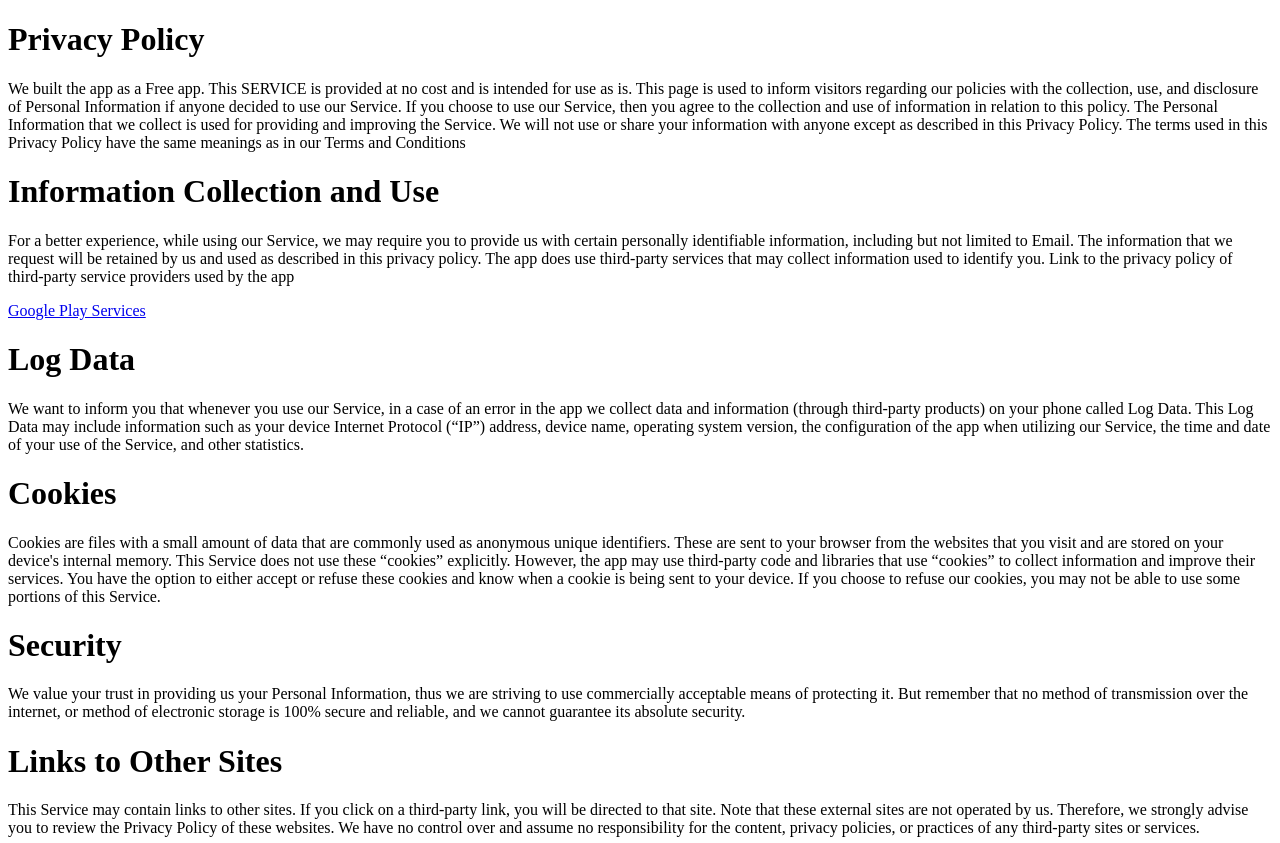
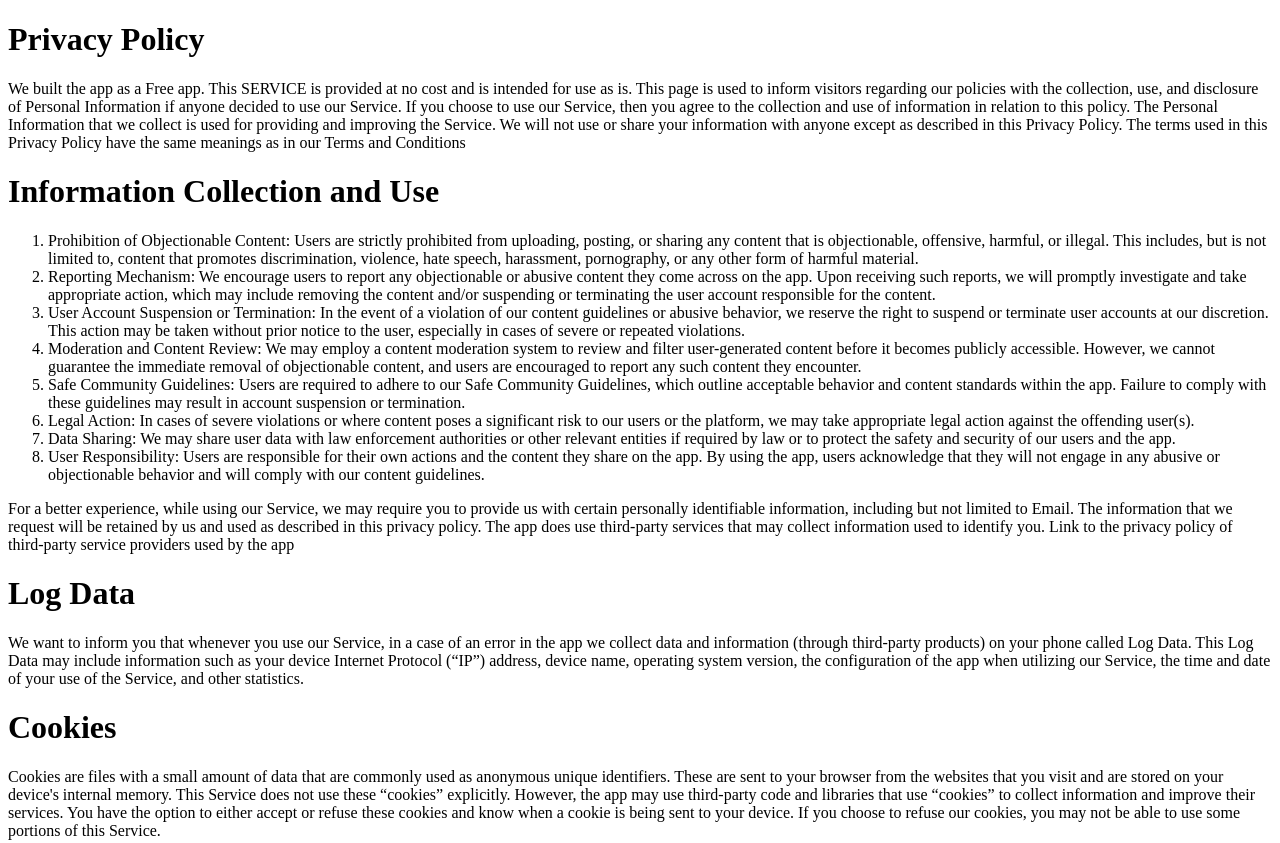
Before and after one commit to Vidyasagar5566/InstBook_app_privacy, a plain HTML site: page index.html in a window 1280 px wide. Shown: the top 843 px of the page. Drawn offline with Linux system fonts and the light colour scheme.

Commit message:
Update index.html

```diff
--- a/index.html
+++ b/index.html
@@ -19,13 +19,26 @@ The terms used in this Privacy Policy have the same meanings as in our Terms and
 
 <h1>Information Collection and Use</h1>
 
+	<ol>
+<li>Prohibition of Objectionable Content: Users are strictly prohibited from uploading, posting, or sharing any content that is objectionable, offensive, harmful, or illegal. This includes, but is not limited to, content that promotes discrimination, violence, hate speech, harassment, pornography, or any other form of harmful material.</li>
+
+<li>Reporting Mechanism: We encourage users to report any objectionable or abusive content they come across on the app. Upon receiving such reports, we will promptly investigate and take appropriate action, which may include removing the content and/or suspending or terminating the user account responsible for the content.</li>
+
+<li>User Account Suspension or Termination: In the event of a violation of our content guidelines or abusive behavior, we reserve the right to suspend or terminate user accounts at our discretion. This action may be taken without prior notice to the user, especially in cases of severe or repeated violations.</li>
+<li>Moderation and Content Review: We may employ a content moderation system to review and filter user-generated content before it becomes publicly accessible. However, we cannot guarantee the immediate removal of objectionable content, and users are encouraged to report any such content they encounter.</li>
+<li>Safe Community Guidelines: Users are required to adhere to our Safe Community Guidelines, which outline acceptable behavior and content standards within the app. Failure to comply with these guidelines may result in account suspension or termination.</li>
+<li>Legal Action: In cases of severe violations or where content poses a significant risk to our users or the platform, we may take appropriate legal action against the offending user(s).</li>
+<li>Data Sharing: We may share user data with law enforcement authorities or other relevant entities if required by law or to protect the safety and security of our users and the app.</li>
+<li>User Responsibility: Users are responsible for their own actions and the content they share on the app. By using the app, users acknowledge that they will not engage in any abusive or objectionable behavior and will comply with our content guidelines.</li>
+	</ol>
+
 <p>For a better experience, while using our Service, we may require you to provide us with certain personally identifiable information, including but not limited to Email. The information that we request will be retained by us and used as described in this privacy policy.
 
 The app does use third-party services that may collect information used to identify you.
 
 Link to the privacy policy of third-party service providers used by the app</p>
 
-    <a href="https://policies.google.com/privacy">Google Play Services</a>
+
 
 <h1>Log Data</h1>
 
```
